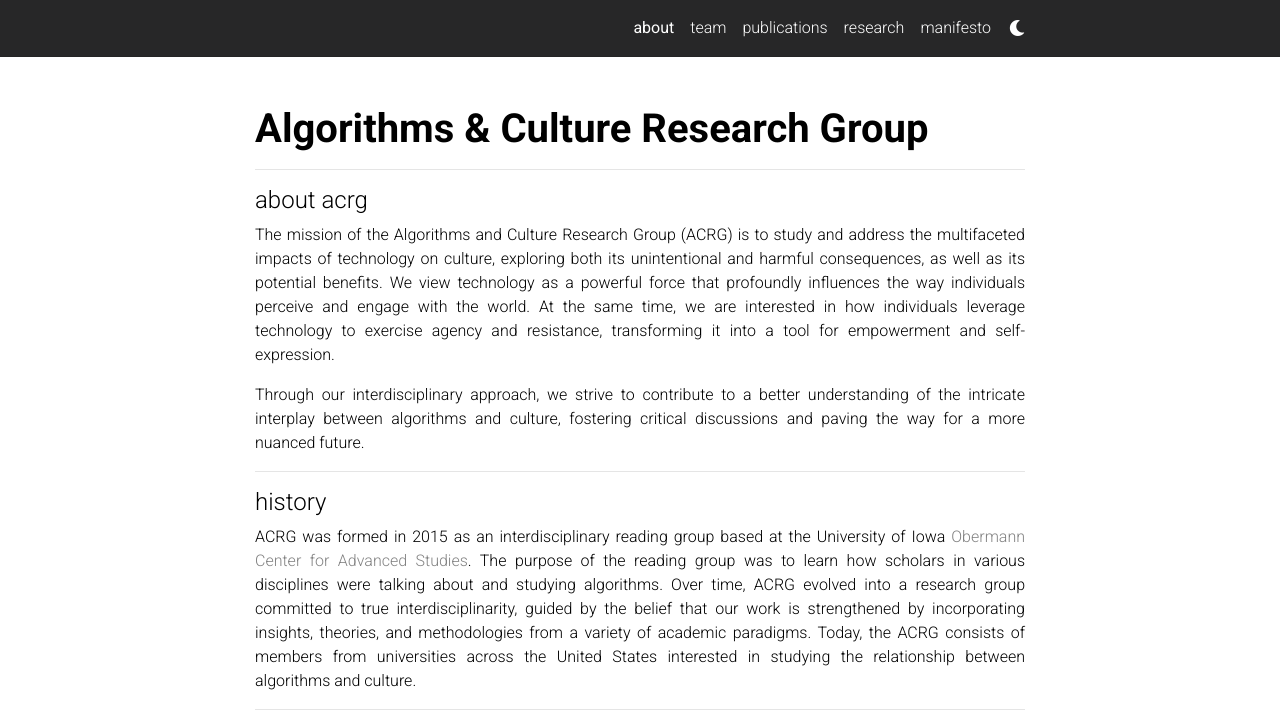
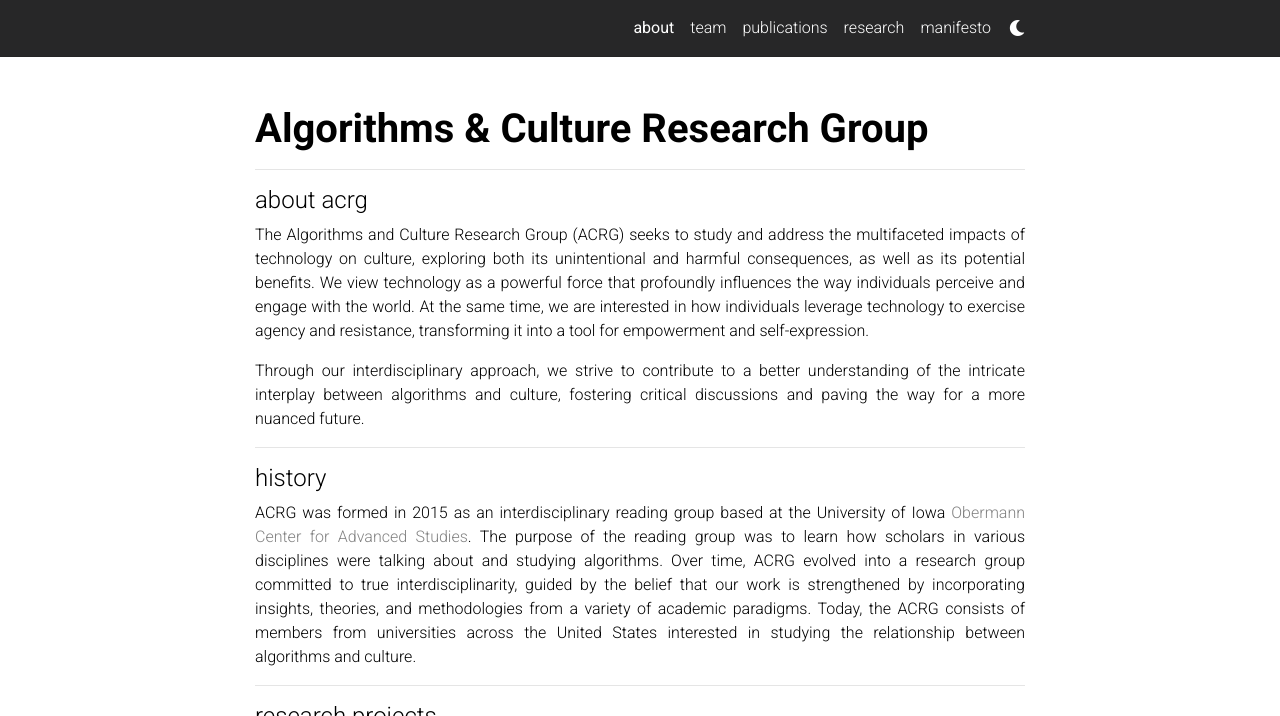
Before and after one commit to acrg-shared/acrg-shared.github.io, a Jekyll site: the page built from _pages/about.md, in a window 1280 px wide and 900 px high, cut to the strip 0-716 px from the top of the window. Built offline with Jekyll 4.4.1, drawn with Linux system fonts in a browser that asks for light colours; comment, search, counter and statistics services are not loaded; a style sheet for code colours, icons or effects is not loaded.

Commit message:
Update about.md

```diff
--- a/_pages/about.md
+++ b/_pages/about.md
@@ -19,7 +19,7 @@ social: false  # includes social icons at the bottom of the page
 ---
 #### about acrg
 <p style="text-align: justify">
-The mission of the Algorithms and Culture Research Group (ACRG) is to study and address the multifaceted impacts of technology on culture, exploring both its unintentional and harmful consequences, as well as its potential benefits. We view technology as a powerful force that profoundly influences the way individuals perceive and engage with the world. At the same time, we are interested in how individuals leverage technology to exercise agency and resistance, transforming it into a tool for empowerment and self-expression. </p>
+The Algorithms and Culture Research Group (ACRG) seeks to study and address the multifaceted impacts of technology on culture, exploring both its unintentional and harmful consequences, as well as its potential benefits. We view technology as a powerful force that profoundly influences the way individuals perceive and engage with the world. At the same time, we are interested in how individuals leverage technology to exercise agency and resistance, transforming it into a tool for empowerment and self-expression. </p>
 <p style="text-align: justify">
 Through our interdisciplinary approach, we strive to contribute to a better understanding of the intricate interplay between algorithms and culture, fostering critical discussions and paving the way for a more nuanced future.
 </p>
```
